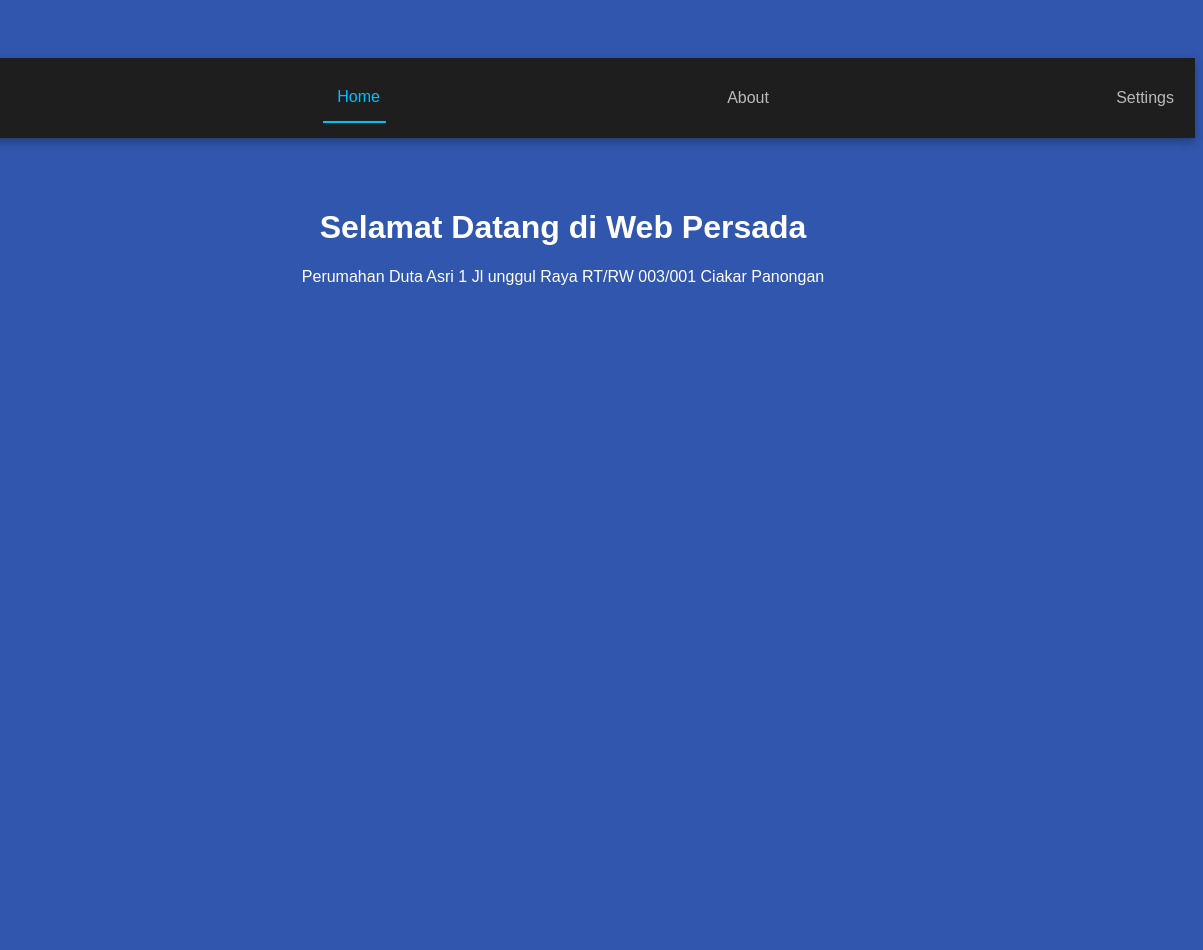
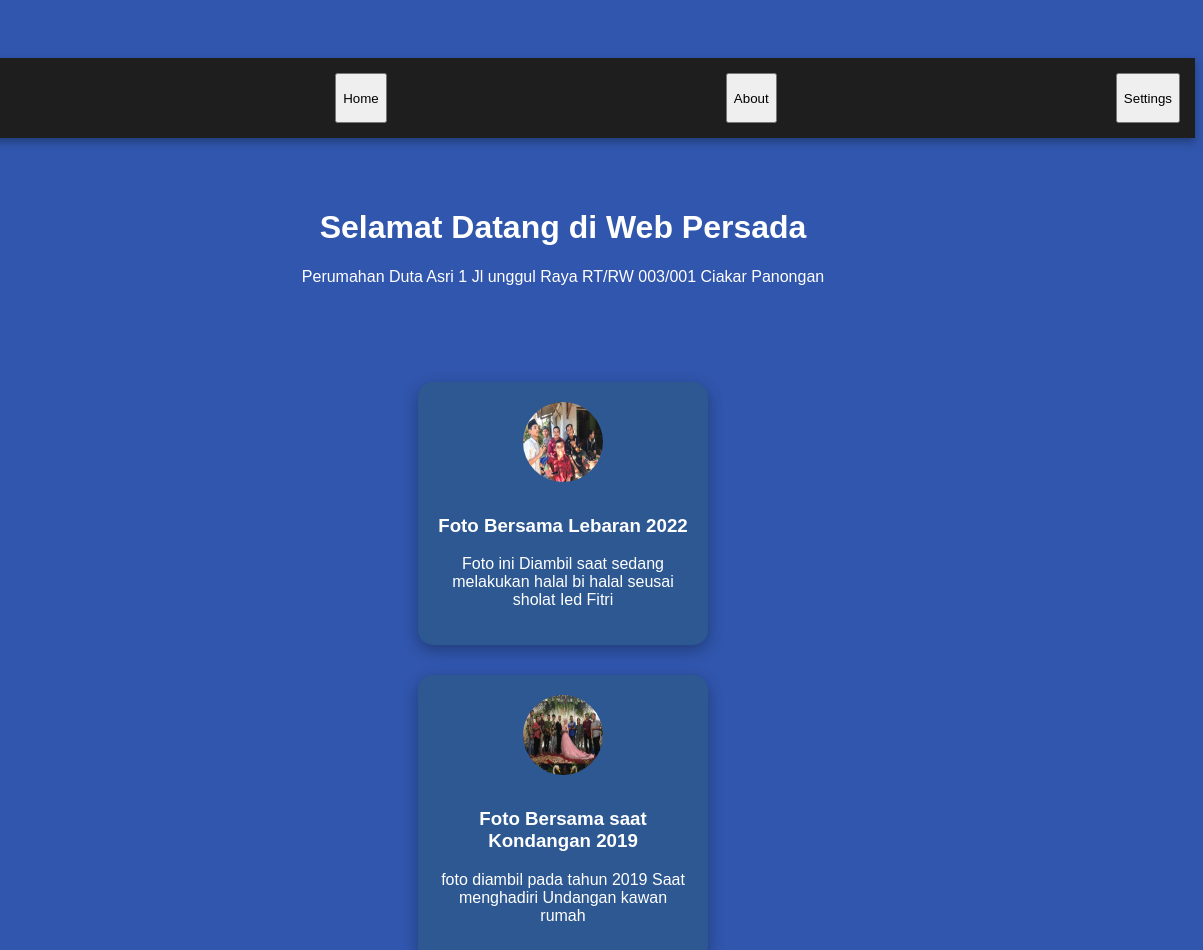
Before and after one commit to justjhnd/Project_FE, a plain HTML site: page FE_Onetry/index.html in a window 1280 px wide. Shown: the top 950 px of the page, 77-1280 px from the left. Before the commit the page ends 800 px from the top, so only its background shows below. Drawn offline with Linux system fonts and the light colour scheme.

Commit message:
Day 2 mulai Serius
Sedikit pusing tetapi masih aman terkendali

```diff
--- a/FE_Onetry/index.html
+++ b/FE_Onetry/index.html
@@ -10,10 +10,11 @@
 <body>
 
     <nav class="navbar">
-    <img src="logo.jpg" alt="Logo" class="nav-logo">
-    <button class="nav-btn active"><i class="fa-solid fa-house"></i> Home</button>
-    <button class="nav-btn"><i class="fa-solid fa-circle-info"></i> About</button>
-    <button class="nav-btn"><i class="fa-solid fa-gear"></i> Settings</button>
+    <img src="logo.jpg" alt="Logo" class="nav-logo" onclick="window.location.href='index.html'">
+    <button onclick="window.location.href='Home.html'">Home</button>
+    <button onclick="window.location.href='About.html'">About</button>
+    <button onclick="window.location.href='Setting.html'">Settings</button>
+
     </nav>
 
     <main>
@@ -21,6 +22,28 @@
         <p>Perumahan Duta Asri 1 Jl unggul Raya RT/RW 003/001 Ciakar Panongan</p>
     </main>
 
+    <div class="card-container">
+        <div class="card">
+            <img src="Lebaran.jpg" alt="Gambar">
+            <h3>Foto Bersama Lebaran 2022</h3>
+            <p>Foto ini Diambil saat sedang melakukan halal bi halal seusai sholat Ied Fitri</p>
+        </div>
+    </div>
+    <div class="card-container">
+        <div class="card">
+            <img src="Kondangan.jpg" alt="Gambar">
+            <h3>Foto Bersama saat Kondangan 2019</h3>
+            <p>foto diambil pada tahun 2019 Saat menghadiri Undangan kawan rumah</p>
+        </div>
+    </div>
+    <div class="card-container">
+        <div class="card">
+            <img src="Futsal.jpg" alt="Gambar">
+            <h3>Foto Bersama Futsal 2020</h3>
+            <p>Foto diambil saat selesai bermain futsal pada malam hari</p>
+        </div>
+    </div>
+
     <script src="javascript.js"></script>
 </body>
 </html>
--- a/FE_Onetry/javascript.js
+++ b/FE_Onetry/javascript.js
@@ -14,3 +14,17 @@ buttons.forEach(btn => {
 
     })
 })
+document.addEventListener("DOMContentLoaded", ()=>{
+    const cards =document.querySelectorAll(".card");
+
+    cards.forEach((card, index) =>{
+        card.computedStyleMap.opacity = 0;
+        card.computedStyleMap.transform = "transtalteY(50px)";
+
+        setTimeout(() => {
+            card.style.transition = "all 0.6s ease";
+            card.style.opacity = 1;
+            card.style.transform = "translateY(0)";
+        }, index*300);
+    });
+});
--- a/FE_Onetry/style.css
+++ b/FE_Onetry/style.css
@@ -37,14 +37,43 @@ body {
 }
 
 .nav-btn:hover {
-  color: #fff;
+  color: #914747;
 }
 
 .nav-btn.active {
   color: #00bfff;
   border-bottom: 2px solid #00bfff;
 }
+.card-container {
+ display: flex;
+ flex-direction: row;
+ justify-content: center;
+ gap: 20px;
+ flex-wrap: wrap;
+ padding-top: 30px;
+}
 
+.card{
+  background: rgb(45, 88, 145);
+  width: 250px;
+  padding: 20px;
+  border-radius: 15px;
+  box-shadow: 0 5px 15px rgba(0, 0, 0, 0.3);
+  text-align: center;
+  transition: transform 0.5 ease, box-shadow 0.3 ease;
+}
+
+.card img {
+  width: 80px;
+  height: 80px;
+  border-radius: 50%;
+  margin-bottom: 10px;
+}
+
+.card:hover{
+  transform: translateY(-10px) scale(1.05);
+  box-shadow: 0 10px 20px rgba(0, 0, 0, 0.2);
+}
 main {
   padding: 50px 0;
 }
```
Also changed, not shown: FE_Onetry/About.html (added, +19 -0 lines), FE_Onetry/Home.html (added, +19 -0 lines), FE_Onetry/Setting.html (added, +19 -0 lines), FE_Onetry/Futsal.jpg (added), FE_Onetry/Kondangan.jpg (added), FE_Onetry/Lebaran.jpg (added), FE_Onetry/Reuni.jpg (added).
